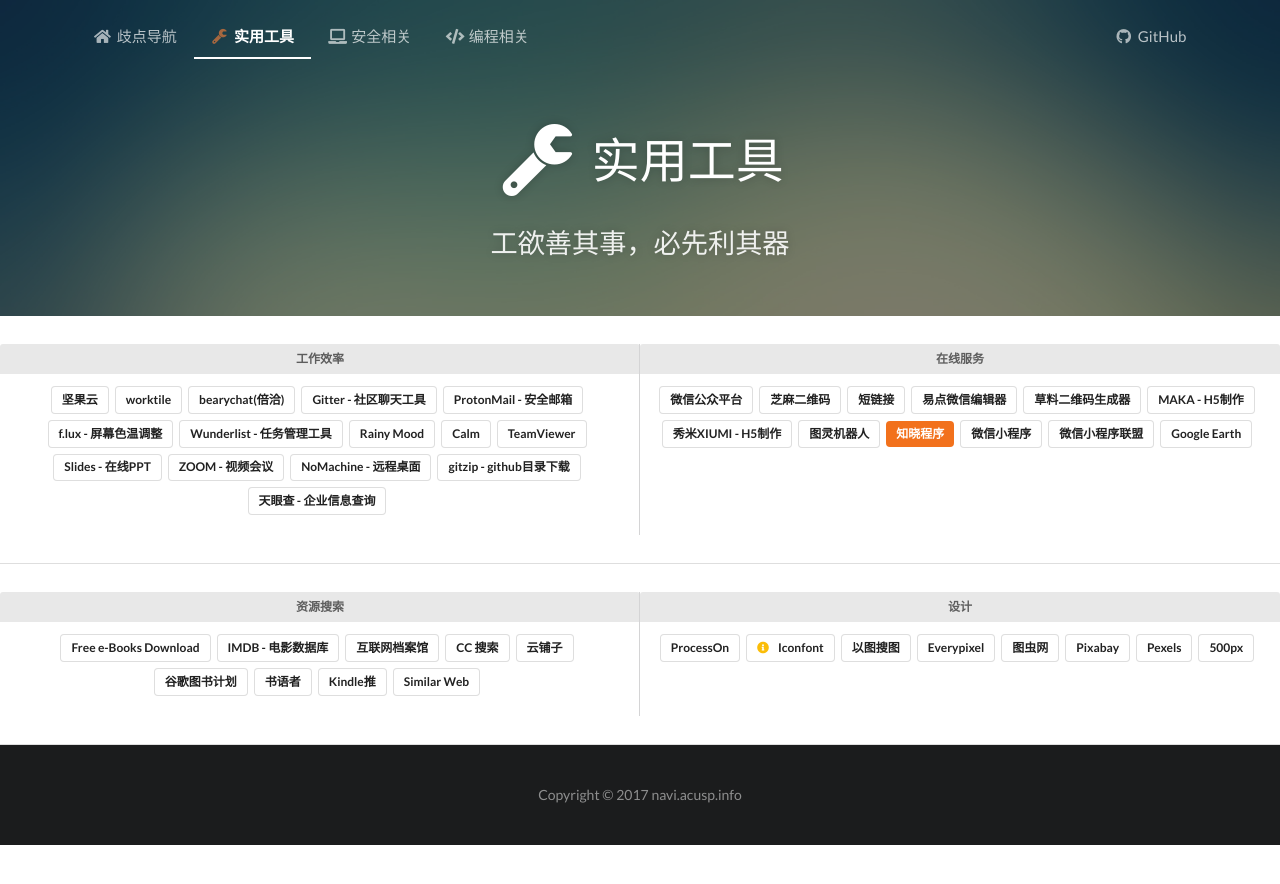
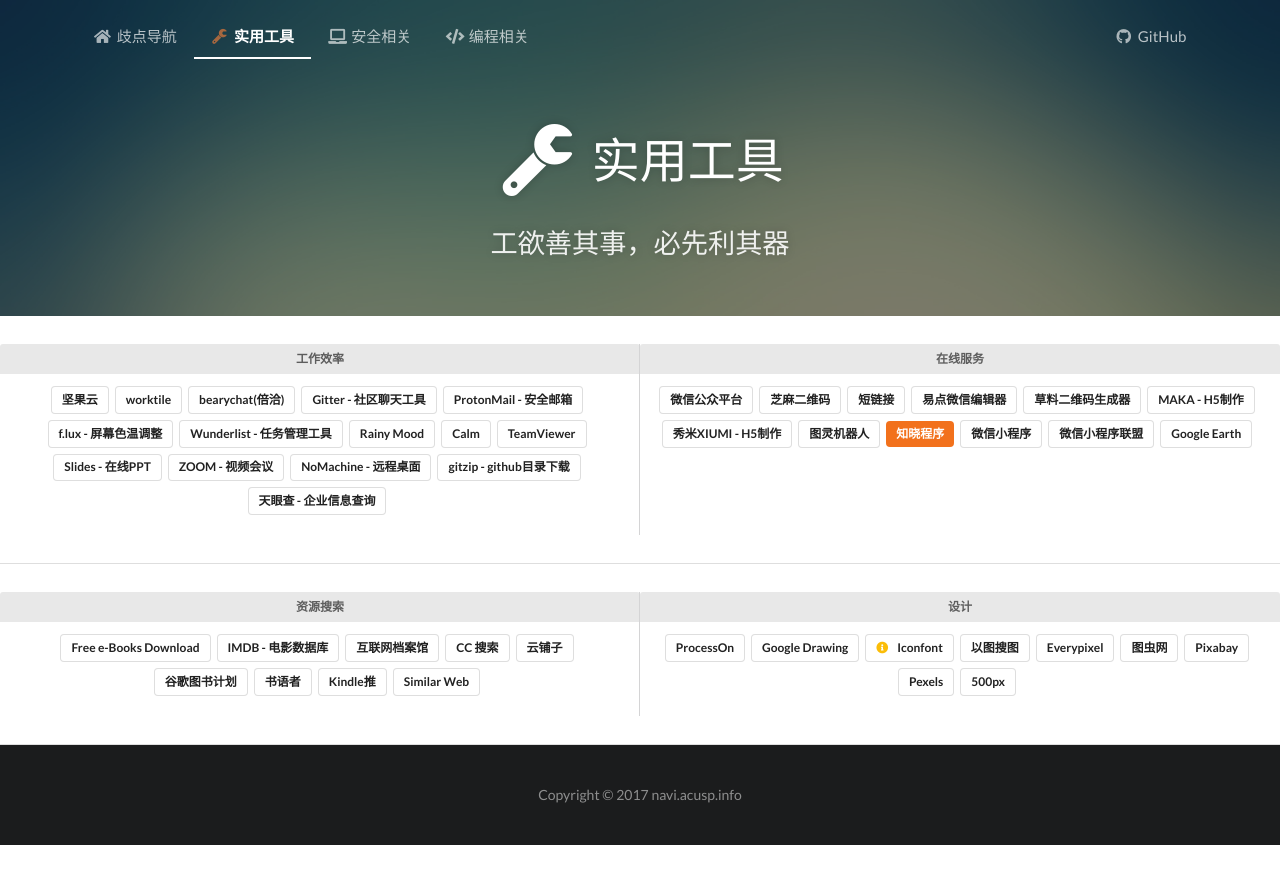
Before and after one commit to acusp/AC-Navi, a Jekyll site: the page built from tool/index.html, in a window 1280 px wide. Shown: the top 884 px of the page. Built offline with Jekyll 4.4.1, drawn with Linux system fonts in a browser that asks for light colours; comment, search, counter and statistics services are not loaded.

Commit message:
Add google drawing

```diff
--- a/_data/tool_links.yml
+++ b/_data/tool_links.yml
@@ -159,6 +159,10 @@
       style: basic
       url: https://www.processon.com/
 
+    - name: Google Drawing
+      style: basic
+      url: https://docs.google.com/drawings
+
     - name: Iconfont
       style: basic
       icon: info circle yellow
```
